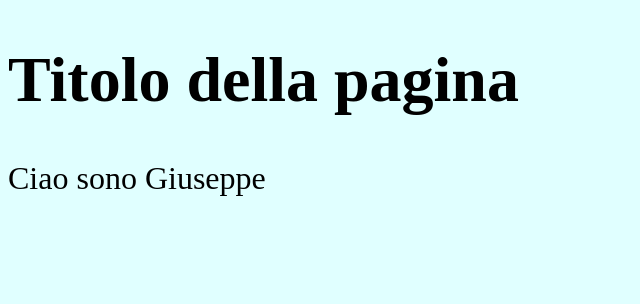
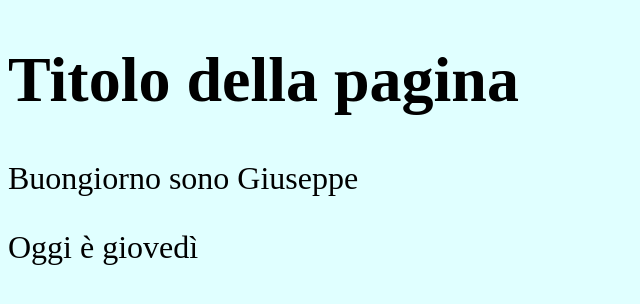
Before and after one commit to Geppe1990/develhope-web, a plain HTML site: page index.html in a window 1280 px wide. Shown: the whole page, without its empty margins (0-640 px from the left). Drawn offline with Linux system fonts and the light colour scheme.

Commit message:
Modifica paragrafo

```diff
--- a/index.html
+++ b/index.html
@@ -8,6 +8,7 @@
 	</head>
 	<body>
 		<h1>Titolo della pagina</h1>
-		<p>Ciao sono Giuseppe</p>
+		<p>Buongiorno sono Giuseppe</p>
+		<p>Oggi è giovedì</p>
 	</body>
 </html>
```
